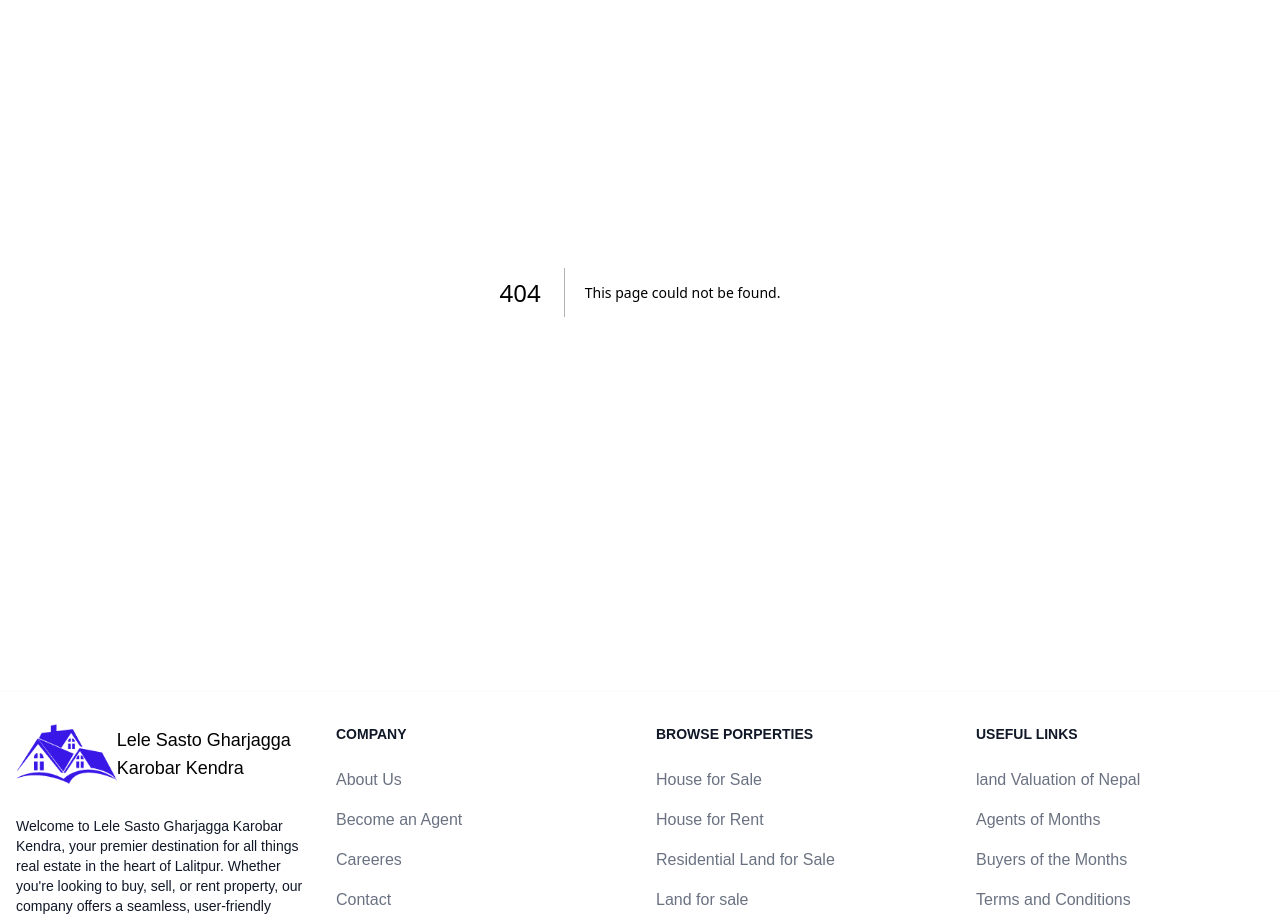
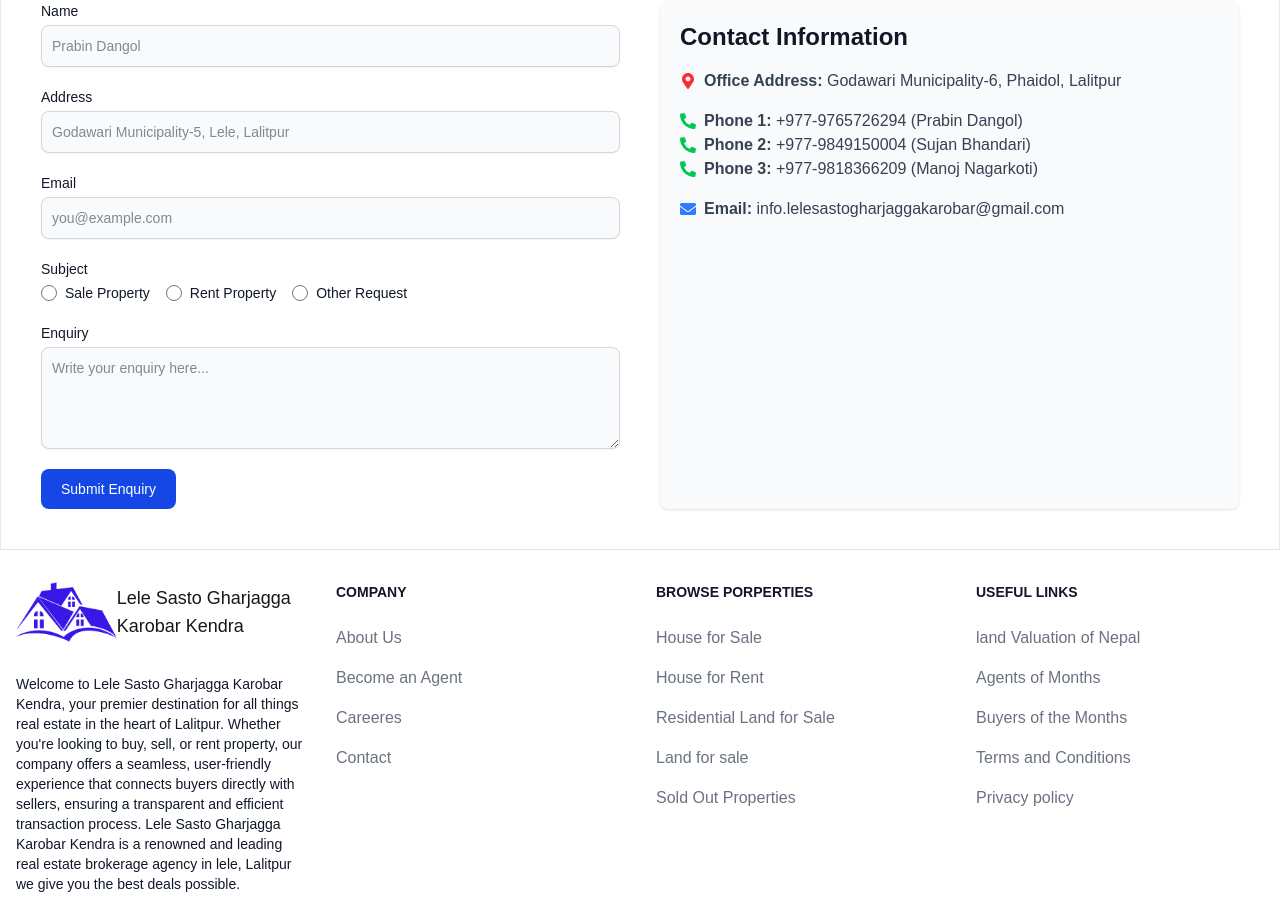
Before and after one commit to iamprabin-git/lelestore_Next.js, a Next.js app: page /contact in a window 1280 px wide. Before the commit this address had no page. Shown: the part 200-1116 px from the top of the page. Built offline with nearby package versions, Linux system fonts and the light colour scheme.

Commit message:
social icon issue solve
Signed-off-by: Prabin Dangol <dprabin23@gmail.com>

```diff
--- a/src/app/contact/contact.js
+++ /dev/null
@@ -1,11 +0,0 @@
-import React from 'react'
-
-function contact() {
-  return (
-    <div>
-      Contact Page
-    </div>
-  )
-}
-
-export default contact
--- /dev/null
+++ b/src/app/contact/page.js
@@ -0,0 +1,155 @@
+"use client";
+
+import SocialIcons from "@/components/Social";
+import { FaMapMarkerAlt, FaPhoneAlt, FaEnvelope } from "react-icons/fa";
+
+function ContactPage() {
+  return (
+    <div className="max-w-7xl mx-auto bg-white dark:bg-gray-900 border border-gray-200 p-10">
+      <h1 className="text-3xl font-bold text-center mb-8">
+        Contact Us
+      </h1>
+
+      <div className="grid grid-cols-1 md:grid-cols-2 gap-10">
+        {/* LEFT: Contact Form */}
+        <form className="space-y-5">
+          <div>
+            <label htmlFor="name" className="block mb-1 text-sm font-medium text-gray-900 dark:text-white">
+              Name
+            </label>
+            <input
+              type="text"
+              id="name"
+              name="name"
+              className="shadow-xs bg-gray-50 border border-gray-300 text-gray-900 text-sm rounded-lg focus:ring-blue-500 focus:border-blue-500 block w-full p-2.5 dark:bg-gray-700 dark:border-gray-600 dark:placeholder-gray-400 dark:text-white"
+              placeholder="Prabin Dangol"
+              required
+            />
+          </div>
+
+          <div>
+            <label htmlFor="address" className="block mb-1 text-sm font-medium text-gray-900 dark:text-white">
+              Address
+            </label>
+            <input
+              type="text"
+              id="address"
+              name="address"
+              className="shadow-xs bg-gray-50 border border-gray-300 text-gray-900 text-sm rounded-lg focus:ring-blue-500 focus:border-blue-500 block w-full p-2.5 dark:bg-gray-700 dark:border-gray-600 dark:placeholder-gray-400 dark:text-white"
+              placeholder="Godawari Municipality-5, Lele, Lalitpur"
+              required
+            />
+          </div>
+
+          <div>
+            <label htmlFor="email" className="block mb-1 text-sm font-medium text-gray-900 dark:text-white">
+              Email
+            </label>
+            <input
+              type="email"
+              id="email"
+              name="email"
+              className="shadow-xs bg-gray-50 border border-gray-300 text-gray-900 text-sm rounded-lg focus:ring-blue-500 focus:border-blue-500 block w-full p-2.5 dark:bg-gray-700 dark:border-gray-600 dark:placeholder-gray-400 dark:text-white"
+              placeholder="you@example.com"
+              required
+            />
+          </div>
+
+          {/* SUBJECT: Radio buttons */}
+          <div>
+            <label className="block mb-1 text-sm font-medium text-gray-900 dark:text-white">
+              Subject
+            </label>
+            <div className="flex items-center gap-4">
+              <label className="flex items-center">
+                <input
+                  type="radio"
+                  name="subject"
+                  value="sale"
+                  className="w-4 h-4 text-blue-600 bg-gray-100 border-gray-300 focus:ring-blue-500 dark:focus:ring-blue-600 dark:ring-offset-gray-800 dark:bg-gray-700 dark:border-gray-600"
+                  required
+                />
+                <span className="ml-2 text-sm text-gray-900 dark:text-gray-300">Sale Property</span>
+              </label>
+              <label className="flex items-center">
+                <input
+                  type="radio"
+                  name="subject"
+                  value="rent"
+                  className="w-4 h-4 text-blue-600 bg-gray-100 border-gray-300 focus:ring-blue-500 dark:focus:ring-blue-600 dark:ring-offset-gray-800 dark:bg-gray-700 dark:border-gray-600"
+                />
+                <span className="ml-2 text-sm text-gray-900 dark:text-gray-300">Rent Property</span>
+              </label>
+              <label className="flex items-center">
+                <input
+                  type="radio"
+                  name="subject"
+                  value="other"
+                  className="w-4 h-4 text-blue-600 bg-gray-100 border-gray-300 focus:ring-blue-500 dark:focus:ring-blue-600 dark:ring-offset-gray-800 dark:bg-gray-700 dark:border-gray-600"
+                />
+                <span className="ml-2 text-sm text-gray-900 dark:text-gray-300">Other Request</span>
+              </label>
+            </div>
+          </div>
+
+          <div>
+            <label htmlFor="enquiry" className="block mb-1 text-sm font-medium text-gray-900 dark:text-white">
+              Enquiry
+            </label>
+            <textarea
+              id="enquiry"
+              name="enquiry"
+              rows="4"
+              className="shadow-xs bg-gray-50 border border-gray-300 text-gray-900 text-sm rounded-lg focus:ring-blue-500 focus:border-blue-500 block w-full p-2.5 dark:bg-gray-700 dark:border-gray-600 dark:placeholder-gray-400 dark:text-white"
+              placeholder="Write your enquiry here..."
+              required
+            ></textarea>
+          </div>
+
+          <button
+            type="submit"
+            className="text-white bg-blue-700 hover:bg-blue-800 focus:ring-4 focus:outline-none focus:ring-blue-300 font-medium rounded-lg text-sm px-5 py-2.5 dark:bg-blue-600 dark:hover:bg-blue-700 dark:focus:ring-blue-800"
+          >
+            Submit Enquiry
+          </button>
+        </form>
+
+        {/* RIGHT: Static Contact Details */}
+        <div className="bg-gray-50 dark:bg-gray-800 rounded-lg shadow-sm p-5">
+  <h2 className="text-2xl font-semibold mb-4 text-gray-900 dark:text-white">Contact Information</h2>
+
+  <div className="mb-4 text-gray-700 dark:text-gray-300">
+    <p className="flex items-center gap-2">
+      <FaMapMarkerAlt className="text-red-500" />
+      <span><strong>Office Address:</strong> Godawari Municipality-6, Phaidol, Lalitpur</span>
+    </p>
+  </div>
+
+  <div className="mb-4 text-gray-700 dark:text-gray-300">
+    <p className="flex items-center gap-2">
+      <FaPhoneAlt className="text-green-500" />
+      <span><strong>Phone 1:</strong> +977-9765726294 (Prabin Dangol)</span>
+    </p>
+    <p className="flex items-center gap-2">
+      <FaPhoneAlt className="text-green-500" />
+      <span><strong>Phone 2:</strong> +977-9849150004 (Sujan Bhandari)</span>
+    </p>
+    <p className="flex items-center gap-2">
+      <FaPhoneAlt className="text-green-500" />
+      <span><strong>Phone 3:</strong> +977-9818366209 (Manoj Nagarkoti) </span>
+    </p>
+  </div>
+
+  <div className="text-gray-700 dark:text-gray-300">
+    <p className="flex items-center gap-2">
+      <FaEnvelope className="text-blue-500" />
+      <span><strong>Email:</strong> info.lelesastogharjaggakarobar@gmail.com</span>
+    </p>
+  </div>
+</div>
+      </div>
+    </div>
+  );
+}
+
+export default ContactPage;
--- a/src/components/Footer.js
+++ b/src/components/Footer.js
@@ -7,6 +7,7 @@ import UsefulLinks from '@/constants/usefulLinks'
 import Link from 'next/link'
 import React, { use } from 'react'
 import SocialsLinks from '@/constants/socials'
+import SocialIcons from './Social'
 
 function Footer() {
   return (
@@ -25,13 +26,7 @@ function Footer() {
 
           <h4 className="mb-6 text-sm font-medium text-gray-900 dark:text-white">Welcome to Lele Sasto Gharjagga Karobar Kendra, your premier destination for all things real estate in the heart of Lalitpur. Whether you're looking to buy, sell, or rent property, our company offers a seamless, user-friendly experience that connects buyers directly with sellers, ensuring a transparent and efficient transaction process. Lele Sasto Gharjagga Karobar Kendra is a renowned and leading real estate brokerage agency in lele, Lalitpur we give you the best deals possible.</h4>
           <ul className="text-gray-500 dark:text-gray-400 font-medium">
-            {
-              SocialsLinks.map((SocialsLink, socialindex) => (
-                <li className="mb-4" key={socialindex}>
-                  <Link href={SocialsLink.route} className="hover:underline">{SocialsLink.label}</Link>
-                </li>
-              ))
-            }
+          <SocialIcons/>
           </ul>
         </div>
         <div>
@@ -105,4 +100,4 @@ function Footer() {
   )
 }
 
-export default Footer
+export default Footer;
--- /dev/null
+++ b/src/components/Social.js
@@ -0,0 +1,28 @@
+// components/SocialIcons.js
+"use client"; // if using Next.js app router
+
+import SocialsLinks from "@/constants/socials";
+import Link from "next/link";
+
+function SocialIcons() {
+  return (
+    <div className="flex gap-4">
+      {SocialsLinks.map((social, index) => {
+        const IconComponent = social.icon;
+        return (
+          <Link
+            key={index}
+            href={social.route}
+            target="_blank"
+            rel="noopener noreferrer"
+            aria-label={social.label}
+          >
+            <IconComponent className={`w-6 h-6 ${social.color}`} />
+          </Link>
+        );
+      })}
+    </div>
+  );
+}
+
+export default SocialIcons;
--- a/src/constants/socials.js
+++ b/src/constants/socials.js
@@ -1,25 +1,37 @@
+// constants/SocialsLinks.js
+import { FaFacebook, FaYoutube, FaTwitter, FaTiktok, FaWhatsapp } from "react-icons/fa";
+
 const SocialsLinks = [
-
   {
     route: "https://www.facebook.com",
-    label: "facebook",
+    label: "Facebook",
+    icon: FaFacebook,
+    color: "text-blue-600 hover:text-blue-800",
   },
   {
     route: "https://www.youtube.com",
-    label: "youtube",
+    label: "YouTube",
+    icon: FaYoutube,
+    color: "text-red-600 hover:text-red-800",
+  },
+  {
+    route: "https://www.twitter.com",
+    label: "Twitter",
+    icon: FaTwitter,
+    color: "text-blue-400 hover:text-blue-600",
   },
   {
     route: "https://www.tiktok.com",
-    label: "tiktok",
+    label: "TikTok",
+    icon: FaTiktok,
+    color: "text-black hover:text-gray-800",
   },
   {
     route: "https://www.whatsapp.com",
-    label: "whatsapp",
-  },
-
-  {
-    route: "https://www.twitter.com",
-    label: "twitter",
+    label: "WhatsApp",
+    icon: FaWhatsapp,
+    color: "text-green-500 hover:text-green-700",
   },
 ];
+
 export default SocialsLinks;
```
Also changed, not shown: package.json (+10 -3 lines), 1 other file (tests, documents, lock files or other folders).
